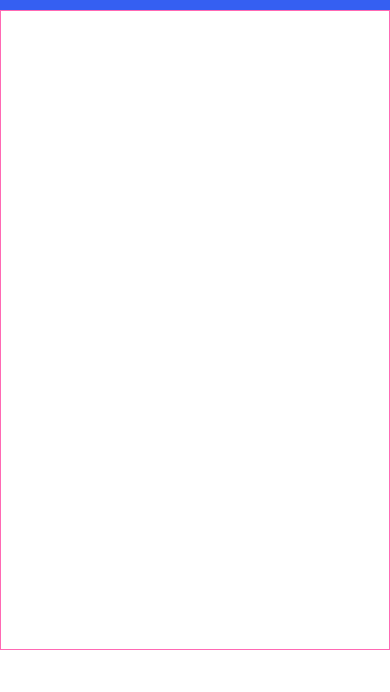
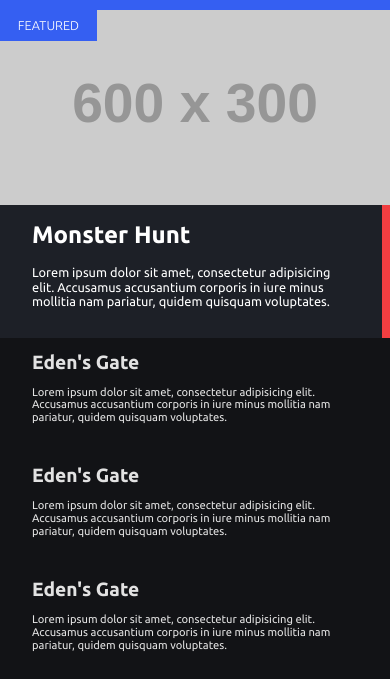
Before and after one commit to jonit-dev/magazine-press-start, a plain HTML site: page index.html in a window 390 px wide. Shown: the part 152-844 px from the top of the page. Drawn offline with Linux system fonts and the light colour scheme; placeholder pictures from the web are drawn by us.

Commit message:
main article box mobile

```diff
--- a/css/landing.css
+++ b/css/landing.css
@@ -27,7 +27,6 @@ main {
     display: inline-block;
     float: left;
     box-sizing: border-box;
-    border: solid 1px hotpink;
 }
 
 .logo {
@@ -131,16 +130,121 @@ nav ul li a {
 
 }
 
-
 /* ------------------------------------------------------------|
 | MAIN ARTICLE BOX
 *-------------------------------------------------------------*/
 
 .main-article-box {
+    background-color: #1d2027;
+
+    box-sizing: border-box;
+
+    display: inline-block;
+    float:left;
+
+
+
+    position:relative;
 
 }
 
+.main-article {
+    background-color: #1d2027;
+    color: white;
 
+    display: inline-block;
+    float:left;
+
+}
+
+.featured-tag {
+    background-color:#355ff2;
+    width: 16.66%;
+    min-width: 60px;
+    padding:.5rem 1rem .5rem 1rem;
+    text-align: center;
+    font-weight: lighter;
+    font-size:.8rem;
+    min-font-size: 3vw;
+    max-font-size: 10vw;
+
+    position: absolute;
+
+}
+
+.main-article-description {
+display: inline-block;
+    float:left;
+    width: 100%;
+
+            box-sizing: border-box;
+    padding-bottom: 1rem;
+
+    border-right-style: solid;
+    border-right-color: #f13e41;
+    border-right-width: .5rem;
+}
+
+.other-article-box {
+ width: 100%;
+    height: auto;
+
+    color:#e2e2e2;
+    background-color:#121316;
+    display: inline-block;
+    float:left;
+
+}
+
+.main-article h1 {
+    font-size: 1.5rem;
+}
+
+.main-article p {
+    font-size: 0.8rem;
+}
+
+.other-article-box h1 {
+    font-size:1.2rem;
+}
+
+.other-article-box p {
+    font-size: 0.7rem;
+}
+
+.main-article h1, .other-article-box h1 {
+    font-weight: bolder;
+
+    padding-left: 2rem;
+    padding-right: 2rem;
+}
+
+.other-article-box  {
+ padding-bottom: 1rem;
+}
+
+.main-article p, .other-article-box p {
+
+    padding-left: 2rem;
+    padding-right: 2rem;
+}
+
+.main-article-img {
+    width: 100%;
+    max-width: 100%;
+    height: auto;
+    display: inline-block;
+    float:left;
+}
+
+/*DESKTOP ONLY CODE*/
+
+@media screen and (min-width: 700px) {
+
+    .main-article-box {
+        margin-top: 1rem;
+    }
+}
 
 /* ------------------------------------------------------------|
 | WRAPPERS
@@ -165,19 +269,20 @@ nav ul li a {
 
     .desktop-wrapper {
         max-width: 1200px;
-        /*border: solid 1px red;*/
+
         box-sizing: border-box;
         margin: 0 auto;
         display: block;
         width: 100%;
-        padding-left: 2rem;
+        padding-left: 3rem;
+        padding-right: 3rem;
+
     }
 
     /*float logo to left*/
     .logo {
         display: inline-block;
         width: auto;
-        padding-left:3rem;
 
     }
 
@@ -188,12 +293,12 @@ nav ul li a {
 
     .icon {
 
-border: solid 1px red;
+        border: solid 1px red;
         box-sizing: border-box;
 
         min-width: 15%;
         height: auto;
-        font-size:.4rem;
+        font-size: .4rem;
 
     }
 
@@ -205,14 +310,12 @@ border: solid 1px red;
 
     nav ul li a {
 
-
         font-size: .8rem;
 
         box-sizing: border-box;
         width: 100%;
         height: 100%;
-        padding-top:0.5rem;
-
+        padding-top: 0.5rem;
 
     }
 
--- a/index.html
+++ b/index.html
@@ -63,29 +63,33 @@
 
                     <ul>
                         <li>
-                              <a href="#"> <i class="fas fa-home fa-sm fa-fw"></i> Home</a>
+                            <a href="#"> <i class="fas fa-home fa-sm fa-fw"></i> Home</a>
                         </li>
 
                         <li>
-                        <a href="#">  <i class="fas fa-star fa-sm fa-fw"></i> Reviews</a>
+                            <a href="#"> <i class="fas fa-star fa-sm fa-fw"></i> Reviews</a>
                         </li>
                         <li>
-                        <a href="#">  <i class="fas fa-rocket fa-sm fa-fw"></i> Indie</a>
+                            <a href="#"> <i class="fas fa-rocket fa-sm fa-fw"></i> Indie</a>
                         </li>
 
                         <li>
-                        <a href="#">  <i class="fas fa-fire fa-sm fa-fw"></i> Trending</a>
+                            <a href="#"> <i class="fas fa-fire fa-sm fa-fw"></i> Trends</a>
                         </li>
 
                         <li>
-                        <a href="#">  <i class="fas fa-mobile-alt fa-sm fa-fw"></i> Mobile</a>
+                            <a href="#"> <i class="fas fa-mobile-alt fa-sm fa-fw"></i> Mobile</a>
                         </li>
 
                         <li>
-                        <a href="#">  <i class="fas fa-desktop fa-sm fa-fw"></i> PC </a>
+                            <a href="#"> <i class="fas fa-desktop fa-sm fa-fw"></i> PC </a>
                         </li>
                         <li>
-                        <a href="#">  <i class="fab fa-codepen fa-sm fa-fw"></i> VR</a>
+                            <a href="#"> <i class="fab fa-codepen fa-sm fa-fw"></i> VR</a>
+                        </li>
+
+                        <li>
+                            <a href="#"> <i class="fas fa-envelope fa-sm fa-fw"></i> Contact</a>
                         </li>
 
 
@@ -103,12 +107,55 @@
 
 
 <main>
+
+
     <div class="desktop-wrapper">
+        <div class="main-article-box col-sm-12 col-md-12">
 
-        <div class="main-article-box">
+            <div class="main-article col-sm-12">
+
+                <div class="featured-tag">FEATURED</div>
+
+                <img src="http://placehold.it/600x300" alt="" class="main-article-img">
+
+                <div class="main-article-description">
+                    <h1>Monster Hunt</h1>
+                    <p>Lorem ipsum dolor sit amet, consectetur adipisicing elit. Accusamus accusantium corporis in iure
+                        minus mollitia nam pariatur, quidem quisquam voluptates.</p>
+                </div>
+
+
+            </div>
+
+
+            <div class="other-article-box active">
+
+                <h1>Eden's Gate</h1>
+                <p>Lorem ipsum dolor sit amet, consectetur adipisicing elit. Accusamus accusantium corporis in iure
+                    minus mollitia nam pariatur, quidem quisquam voluptates.</p>
+
+            </div>
+
+
+            <div class="other-article-box">
+
+                <h1>Eden's Gate</h1>
+                <p>Lorem ipsum dolor sit amet, consectetur adipisicing elit. Accusamus accusantium corporis in iure
+                    minus mollitia nam pariatur, quidem quisquam voluptates.</p>
+
+            </div>
+
+
+            <div class="other-article-box">
+
+                <h1>Eden's Gate</h1>
+                <p>Lorem ipsum dolor sit amet, consectetur adipisicing elit. Accusamus accusantium corporis in iure
+                    minus mollitia nam pariatur, quidem quisquam voluptates.</p>
+
+            </div>
+
 
         </div>
-
 
 
         <article>
@@ -118,14 +165,13 @@
         </article>
 
 
+        <aside>
+            <!--some complementary information here.. optional-->
+        </aside>
+    </div>
 
 
-    <aside>
-        <!--some complementary information here.. optional-->
-    </aside>
-    </div>
 </main>
-
 
 
 <div class="desktop-wrapper">
```
